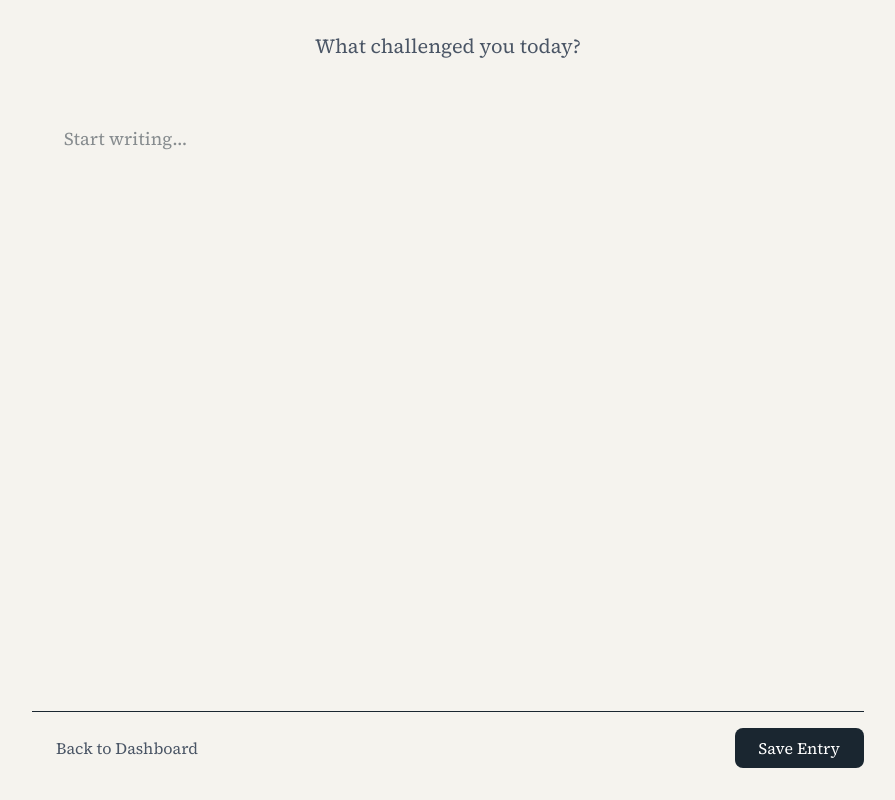
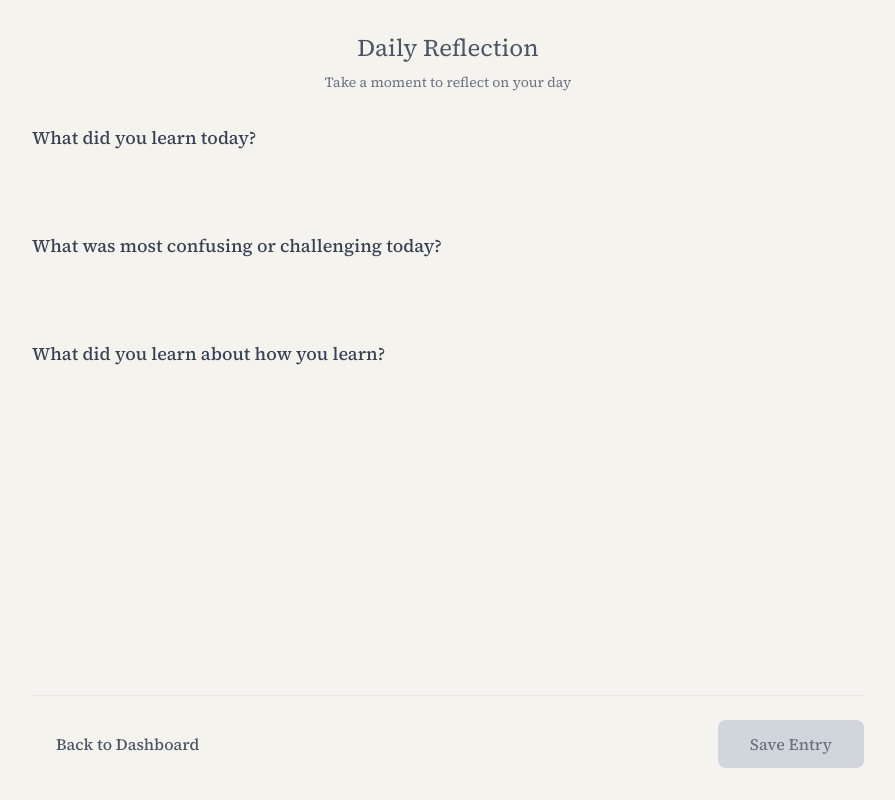
Before and after one commit to dandenney/line-by-line, a Next.js app: page /dashboard in a window 1280 px wide. Both pictures are taken after a click on the button "Start Today's Entry". Shown: the whole page, without its empty margins (192-1087 px from the left). Built offline with nearby package versions, Linux system fonts and the light colour scheme.

Commit message:
feat(daily-entry): add field-sizing support for textarea and questions

```diff
--- a/src/components/DailyEntry.tsx
+++ b/src/components/DailyEntry.tsx
@@ -1,5 +1,5 @@
 import { motion } from 'motion/react';
-import { useState } from 'react';
+import { useState, useEffect, useRef } from 'react';
 import { Source_Serif_4 } from 'next/font/google';
 
 const sourceSerif = Source_Serif_4({ subsets: ['latin'] });
@@ -15,15 +15,73 @@ interface DailyEntryProps {
   onBack: () => void;
 }
 
+// Default question set
+const DEFAULT_QUESTIONS = [
+  "What did you learn today?",
+  "What was most confusing or challenging today?",
+  "What did you learn about how you learn?"
+];
+
 export default function DailyEntry({ onSave, onBack }: DailyEntryProps) {
-  const [entry, setEntry] = useState('');
+  const [answers, setAnswers] = useState<string[]>(['', '', '']);
+  const [questions] = useState<string[]>(DEFAULT_QUESTIONS);
+  const [supportsFieldSizing, setSupportsFieldSizing] = useState<boolean | null>(null);
+  const textareaRefs = useRef<(HTMLTextAreaElement | null)[]>([]);
+
+  // Check for field-sizing support
+  useEffect(() => {
+    const testElement = document.createElement('div');
+    testElement.style.cssText = 'field-sizing: content;';
+    const supports = CSS.supports('field-sizing', 'content');
+    setSupportsFieldSizing(supports);
+  }, []);
+
+  // Auto-resize textarea function (fallback for browsers without field-sizing support)
+  const adjustTextareaHeight = (index: number) => {
+    if (supportsFieldSizing) return; // Skip if CSS handles it
+
+    const textarea = textareaRefs.current[index];
+    if (textarea) {
+      textarea.style.height = 'auto';
+      textarea.style.height = `${textarea.scrollHeight}px`;
+    }
+  };
+
+  // Generate the combined text for LLM processing
+  const generateCombinedText = () => {
+    return questions.map((question, index) => {
+      const answer = answers[index] || '';
+      return `${question}\n${answer}`;
+    }).join('\n\n');
+  };
+
+  const handleAnswerChange = (index: number, value: string) => {
+    const newAnswers = [...answers];
+    newAnswers[index] = value;
+    setAnswers(newAnswers);
+
+    // Adjust height after state update (only if not using field-sizing)
+    if (!supportsFieldSizing) {
+      setTimeout(() => adjustTextareaHeight(index), 0);
+    }
+  };
+
+  // Initialize textarea heights on mount (only if not using field-sizing)
+  useEffect(() => {
+    if (supportsFieldSizing === false) {
+      answers.forEach((_, index) => {
+        adjustTextareaHeight(index);
+      });
+    }
+  }, [supportsFieldSizing]);
 
   const handleSave = () => {
-    if (!entry.trim()) return;
+    const combinedText = generateCombinedText();
+    if (!combinedText.trim()) return;
 
     const newEntry: Entry = {
       id: Date.now(),
-      text: entry,
+      text: combinedText,
       date: new Date(),
     };
 
@@ -38,6 +96,13 @@ export default function DailyEntry({ onSave, onBack }: DailyEntryProps) {
     onSave();
   };
 
+  const hasAnyContent = answers.some(answer => answer.trim() !== '');
+
+  // Dynamic styles based on field-sizing support
+  const textareaStyles = supportsFieldSizing
+    ? "w-full bg-transparent border-none focus:outline-none resize-none text-base leading-relaxed overflow-hidden [field-sizing:content]"
+    : "w-full bg-transparent border-none focus:outline-none resize-none text-base leading-relaxed overflow-hidden";
+
   return (
     <motion.div
       initial={{ opacity: 0 }}
@@ -47,9 +112,9 @@ export default function DailyEntry({ onSave, onBack }: DailyEntryProps) {
         duration: 0.3,
         ease: [0.4, 0.0, 0.2, 1],
       }}
-      className="fixed inset-0 bg-[#F5F3EE] z-50"
+      className="fixed inset-0 bg-[#F5F3EE] z-50 overflow-y-auto"
     >
-      <div className="max-w-4xl mx-auto h-full flex flex-col p-8">
+      <div className="max-w-4xl mx-auto min-h-full flex flex-col p-8">
         {/* Header */}
         <motion.div
           initial={{ y: -30, opacity: 0 }}
@@ -61,12 +126,15 @@ export default function DailyEntry({ onSave, onBack }: DailyEntryProps) {
           }}
           className={`text-center mb-8 ${sourceSerif.className}`}
         >
-          <h2 className="text-xl text-gray-600">
-            What challenged you today?
+          <h2 className="text-2xl text-gray-600 mb-2">
+            Daily Reflection
           </h2>
+          <p className="text-gray-500 text-sm">
+            Take a moment to reflect on your day
+          </p>
         </motion.div>
 
-        {/* Writing Area */}
+        {/* Questions and Answers */}
         <motion.div
           initial={{ opacity: 0 }}
           animate={{ opacity: 1 }}
@@ -75,15 +143,35 @@ export default function DailyEntry({ onSave, onBack }: DailyEntryProps) {
             delay: 0.2,
             ease: [0.4, 0.0, 0.2, 1],
           }}
-          className="flex-1"
+          className="flex-1 space-y-8"
         >
-          <textarea
-            value={entry}
-            onChange={(e) => setEntry(e.target.value)}
-            className="w-full h-full p-8 bg-transparent border-none focus:outline-none resize-none text-lg leading-relaxed"
-            placeholder="Start writing..."
-            autoFocus
-          />
+          {questions.map((question, index) => (
+            <motion.div
+              key={index}
+              initial={{ y: 20, opacity: 0 }}
+              animate={{ y: 0, opacity: 1 }}
+              transition={{
+                duration: 0.5,
+                delay: 0.3 + (index * 0.1),
+                ease: [0.4, 0.0, 0.2, 1],
+              }}
+              className="space-y-4"
+            >
+              <h3 className={`text-lg font-medium text-gray-700 ${sourceSerif.className}`}>
+                {question}
+              </h3>
+              <textarea
+                ref={(el) => {
+                  textareaRefs.current[index] = el;
+                }}
+                value={answers[index]}
+                onChange={(e) => handleAnswerChange(index, e.target.value)}
+                className={textareaStyles}
+                rows={3}
+                autoFocus={index === 0}
+              />
+            </motion.div>
+          ))}
         </motion.div>
 
         {/* Bottom Toolbar */}
@@ -92,24 +180,43 @@ export default function DailyEntry({ onSave, onBack }: DailyEntryProps) {
           animate={{ y: 0, opacity: 1 }}
           transition={{
             duration: 0.5,
-            delay: 0.3,
+            delay: 0.6,
             ease: [0.4, 0.0, 0.2, 1],
           }}
-          className="flex justify-between items-center pt-4 border-t"
+          className="flex justify-between items-center pt-6 mt-8 border-t border-gray-200"
         >
           <button
             onClick={onBack}
-            className="px-6 py-2 text-gray-600 hover:text-[#1A2630] transition-colors duration-300"
+            className="px-6 py-3 text-gray-600 hover:text-[#1A2630] transition-colors duration-300 font-medium"
           >
             Back to Dashboard
           </button>
           <button
             onClick={handleSave}
-            className="px-6 py-2 bg-[#1A2630] text-white rounded-lg hover:bg-opacity-90 transition-colors duration-300"
+            disabled={!hasAnyContent}
+            className={`px-8 py-3 rounded-lg font-medium transition-all duration-300 ${
+              hasAnyContent
+                ? 'bg-[#1A2630] text-white hover:bg-opacity-90 shadow-md'
+                : 'bg-gray-300 text-gray-500 cursor-not-allowed'
+            }`}
           >
             Save Entry
           </button>
         </motion.div>
+
+        {/* Debug Section - Remove in production */}
+        {hasAnyContent && (
+          <motion.div
+            initial={{ opacity: 0 }}
+            animate={{ opacity: 1 }}
+            className="mt-8 p-4 bg-gray-100 rounded-lg"
+          >
+            <h4 className="text-sm font-medium text-gray-700 mb-2">Debug: Full Text Output</h4>
+            <pre className="text-xs text-gray-600 whitespace-pre-wrap bg-white p-3 rounded border">
+              {generateCombinedText()}
+            </pre>
+          </motion.div>
+        )}
       </div>
     </motion.div>
   );
```
